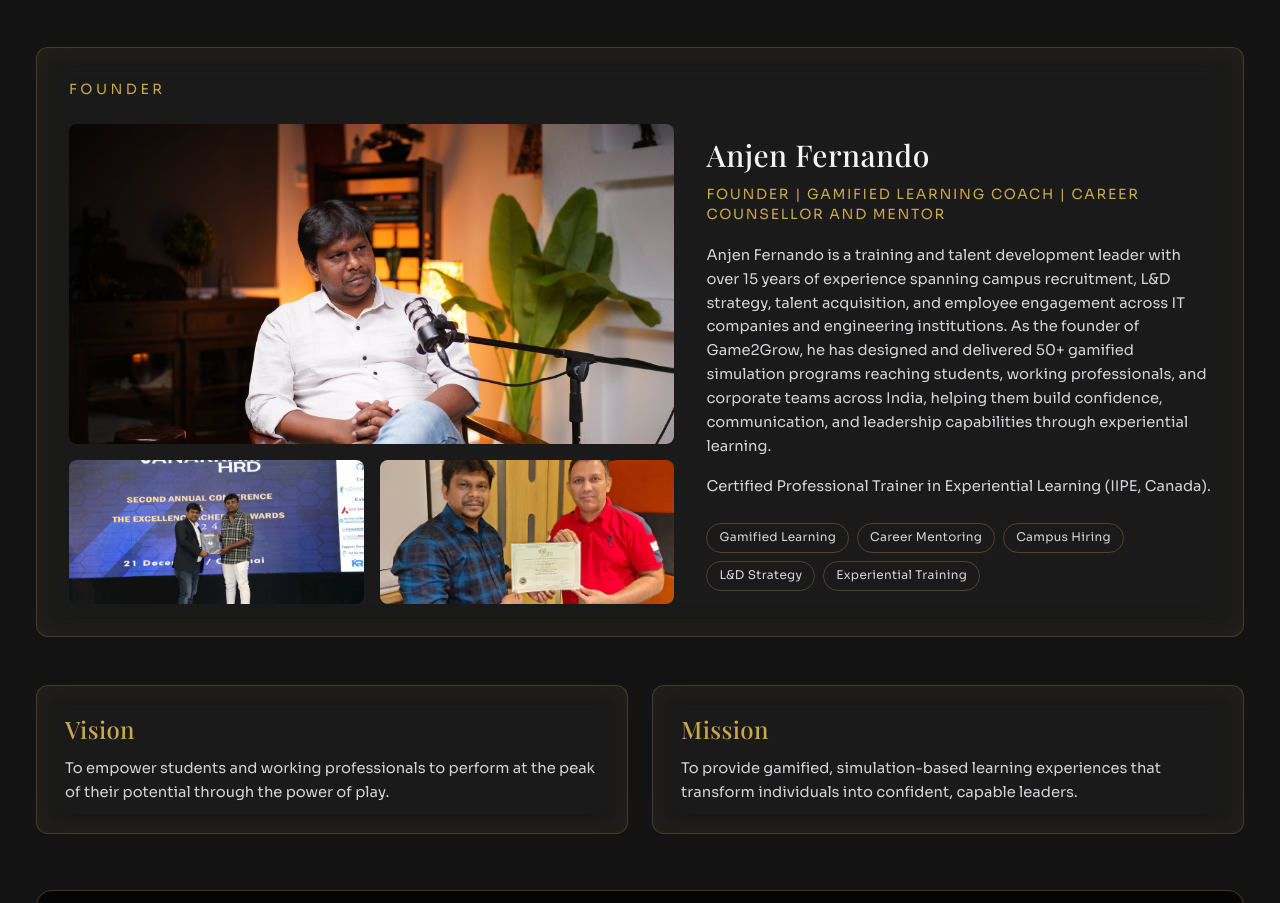
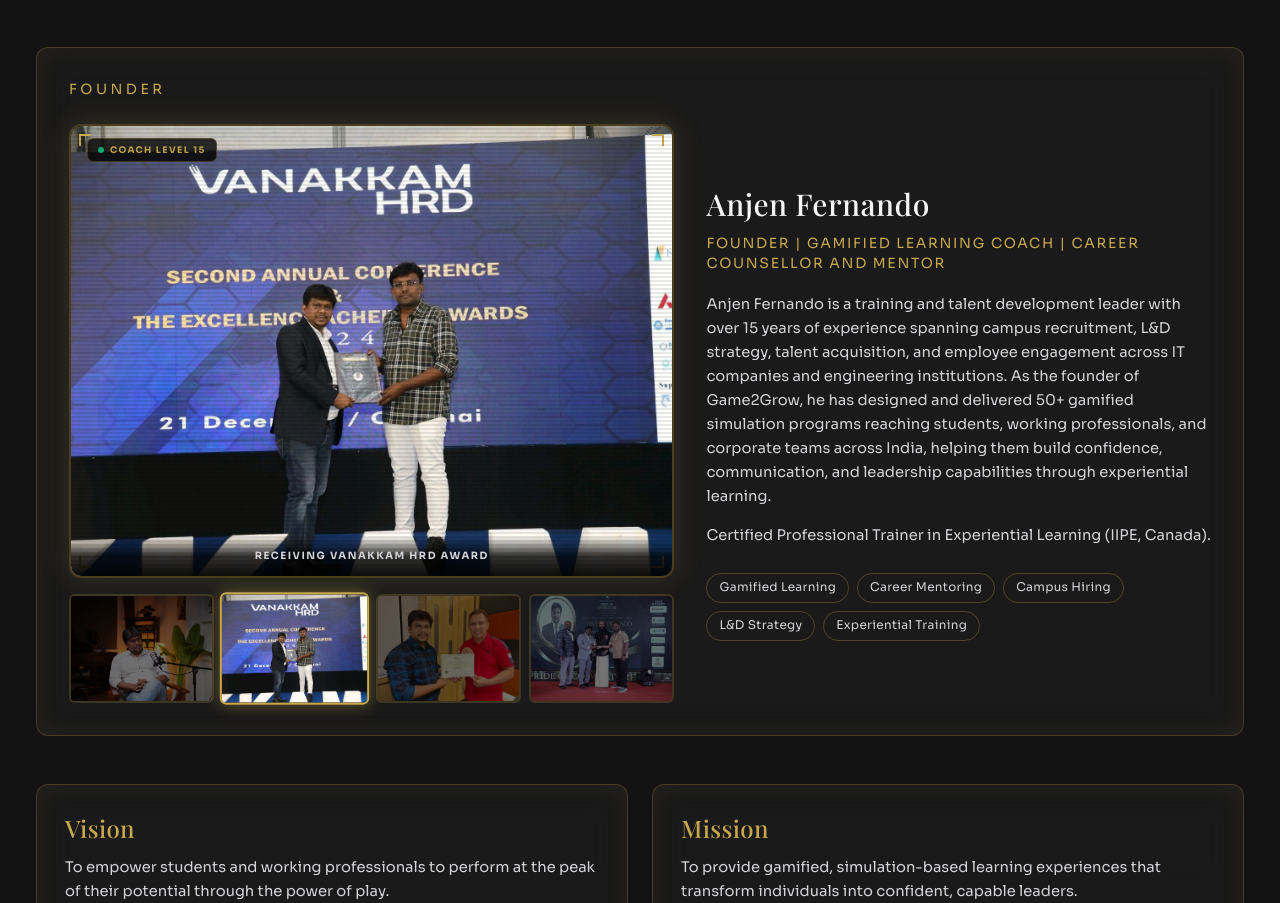
Before and after one commit to tetycoon/game2grow, a React (Vite) app: page /#/about in a window 1280 px wide. Shown: the part 387-1290 px from the top of the page. Built offline with nearby package versions, Linux system fonts and the light colour scheme.

Commit message:
Add fourth image (Pride of Coimbatore award) and replace static founder images with a gaming-themed HUD auto-slider on the About page

```diff
--- a/src/lib/siteImages.ts
+++ b/src/lib/siteImages.ts
@@ -8,6 +8,7 @@ import workshopCardActivity from "../assets/game2grow/workshop-card-activity.jpg
 import workshopStringExercise from "../assets/game2grow/workshop-string-exercise.jpg";
 import workshopTeamEnergizer from "../assets/game2grow/workshop-team-energizer.jpg";
 import workshopYellowSimulation from "../assets/game2grow/workshop-yellow-simulation.jpg";
+import anjenPrideAward from "../assets/game2grow/anjen-pride-award.jpg";
 
 export const siteImages = {
   brandLogo,
@@ -19,5 +20,6 @@ export const siteImages = {
   workshopTeamEnergizer,
   workshopStringExercise,
   anjenIipeCertificate,
-  anjenAuditoriumSession
+  anjenAuditoriumSession,
+  anjenPrideAward
 } as const;
--- a/src/pages/AboutPage.tsx
+++ b/src/pages/AboutPage.tsx
@@ -1,3 +1,4 @@
+import { useEffect, useState } from "react";
 import {
   brochureTagline,
   founderFocusAreas,
@@ -8,7 +9,23 @@ import {
 } from "../lib/brochureContent";
 import { siteImages } from "../lib/siteImages";
 
+const aboutImages = [
+  { src: siteImages.anjenLinkedinDp, alt: "Anjen Fernando Portrait" },
+  { src: siteImages.anjenVanakkamAward, alt: "Receiving Vanakkam HRD Award" },
+  { src: siteImages.anjenIipeCertificate, alt: "IIPE Experiential Learning Certification" },
+  { src: siteImages.anjenPrideAward, alt: "Pride of Coimbatore Leadership Award" }
+] as const;
+
 export function AboutPage() {
+  const [activeIdx, setActiveIdx] = useState(0);
+
+  useEffect(() => {
+    const interval = setInterval(() => {
+      setActiveIdx((prev) => (prev + 1) % aboutImages.length);
+    }, 3500);
+    return () => clearInterval(interval);
+  }, []);
+
   return (
     <section className="space-y-12">
       <header className="section-fade rounded-2xl border border-brandGold/25 bg-black/60 p-6 sm:p-8 md:p-12">
@@ -19,13 +36,85 @@ export function AboutPage() {
       <article className="glass-card rounded-xl p-8">
         <p className="text-[11px] tracking-[0.16em] text-brandGold sm:text-sm sm:tracking-[0.25em]">FOUNDER</p>
         <div className="mt-6 grid gap-8 lg:grid-cols-[1.2fr_1fr]">
-          <div className="space-y-4">
-            <img src={siteImages.anjenLinkedinDp} alt="Anjen Fernando" className="h-72 w-full rounded-lg object-cover sm:h-80" />
-            <div className="grid grid-cols-2 gap-4">
-              <img src={siteImages.anjenVanakkamAward} alt="Anjen Fernando receiving award at Vanakkam HRD annual conference" className="h-36 w-full rounded-lg object-cover" />
-              <img src={siteImages.anjenIipeCertificate} alt="Anjen Fernando with IIPE experiential learning certificate" className="h-36 w-full rounded-lg object-cover" />
+          <div className="flex flex-col gap-4">
+            {/* Gaming Display HUD Frame */}
+            <div className="relative aspect-[4/3] w-full overflow-hidden rounded-xl border-2 border-brandGold/35 bg-black/80 shadow-[0_0_30px_rgba(201,168,76,0.18)]">
+              {/* Sci-fi HUD corners */}
+              <div className="absolute top-2 left-2 z-10 h-3 w-3 border-t-2 border-l-2 border-brandGold" />
+              <div className="absolute top-2 right-2 z-10 h-3 w-3 border-t-2 border-r-2 border-brandGold" />
+              <div className="absolute bottom-2 left-2 z-10 h-3 w-3 border-b-2 border-l-2 border-brandGold" />
+              <div className="absolute bottom-2 right-2 z-10 h-3 w-3 border-b-2 border-r-2 border-brandGold" />
+
+              {/* Player level tag */}
+              <div className="absolute top-3 left-4 z-10 flex items-center gap-1.5 rounded-md bg-black/80 px-2.5 py-1 text-[9px] font-bold tracking-[0.15em] text-brandGold border border-brandGold/30">
+                <span className="h-1.5 w-1.5 rounded-full bg-emerald-500 animate-pulse" />
+                <span>COACH LEVEL 15</span>
+              </div>
+
+              {/* Scanlines layer for gaming screen look */}
+              <div className="absolute inset-0 z-10 pointer-events-none bg-[linear-gradient(rgba(18,16,16,0)_50%,rgba(0,0,0,0.25)_50%),linear-gradient(90deg,rgba(201,168,76,0.04),rgba(0,255,0,0.02),rgba(201,168,76,0.04))] bg-[size:100%_4px,6px_100%] opacity-35" />
+
+              {/* Slider Track */}
+              <div className="relative h-full w-full">
+                {aboutImages.map((img, idx) => (
+                  <div
+                    key={idx}
+                    className={`absolute inset-0 transition-all duration-700 ease-in-out ${
+                      idx === activeIdx
+                        ? "opacity-100 scale-100 z-0"
+                        : "opacity-0 scale-95 pointer-events-none z-0"
+                    }`}
+                  >
+                    {/* Cinematic Blurred Background */}
+                    <div
+                      className="absolute inset-0 bg-cover bg-center filter blur-xl opacity-20 scale-105"
+                      style={{ backgroundImage: `url(${img.src})` }}
+                    />
+                    {/* Main image */}
+                    <img
+                      src={img.src}
+                      alt={img.alt}
+                      className="h-full w-full object-cover relative z-10"
+                    />
+                  </div>
+                ))}
+              </div>
+
+              {/* Status Bar / Caption */}
+              <div className="absolute bottom-0 inset-x-0 z-10 bg-gradient-to-t from-black/95 via-black/80 to-transparent p-3 text-center">
+                <p className="text-[10px] font-bold tracking-[0.15em] text-zinc-300 uppercase">
+                  {aboutImages[activeIdx].alt}
+                </p>
+              </div>
+            </div>
+
+            {/* Thumbnail selectors */}
+            <div className="grid grid-cols-4 gap-2">
+              {aboutImages.map((img, idx) => (
+                <button
+                  key={idx}
+                  onClick={() => setActiveIdx(idx)}
+                  className={`relative aspect-[4/3] rounded-md overflow-hidden border-2 transition-all duration-300 ${
+                    idx === activeIdx
+                      ? "border-brandGold scale-[1.03] shadow-[0_0_15px_rgba(201,168,76,0.45)]"
+                      : "border-brandGold/20 hover:border-brandGold/60 hover:scale-[1.01]"
+                  }`}
+                  aria-label={`Show photo ${idx + 1}`}
+                >
+                  <img
+                    src={img.src}
+                    alt={`Thumbnail ${idx + 1}`}
+                    className="h-full w-full object-cover"
+                  />
+                  {/* Select overlay */}
+                  {idx !== activeIdx && (
+                    <div className="absolute inset-0 bg-black/55 transition hover:bg-black/35" />
+                  )}
+                </button>
+              ))}
             </div>
           </div>
+
           <div className="flex flex-col justify-center">
             <h2 className="text-2xl sm:text-3xl">{founderProfile.name}</h2>
             <p className="mt-3 text-sm uppercase tracking-[0.12em] text-brandGold">{founderProfile.role}</p>
```
Also changed, not shown: src/assets/game2grow/anjen-pride-award.jpg (added).
